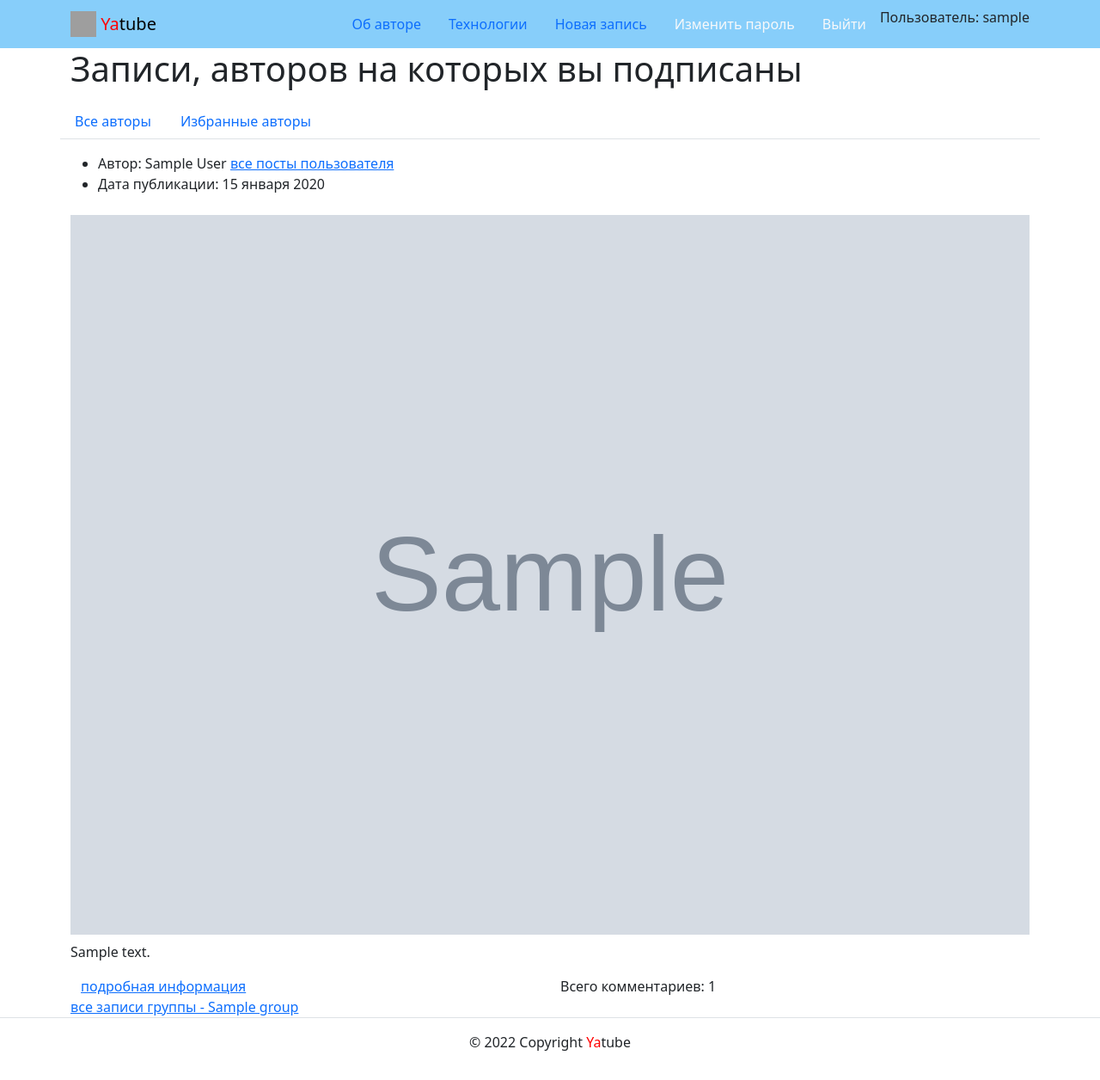
After one commit to vladimir-frozenfish/hw05_final, a Django app: page /follow/ in a window 1280 px wide. The commit adds this page. Shown: the whole page at 86% size. Run offline with Django 3.2, Linux system fonts and the light colour scheme; a user stored in the database is signed in; tables that the repository leaves empty hold one stand-in row (values such as "Sample post"); grey boxes marked "Sample" are stand-in pictures; some libraries are stand-ins or nearby versions; grey boxes are pictures that could not be loaded.

Commit message:
подписка на авторов: - создана модель подписки (миграции, админка) - url и view - follow_index - отображение постов, авторов на которых подписан авторизованный юзер. - шаблоны follow.html

```diff
--- a/yatube/posts/admin.py
+++ b/yatube/posts/admin.py
@@ -1,6 +1,6 @@
 from django.contrib import admin
 
-from .models import Comment, Group, Post
+from .models import Comment, Follow, Group, Post
 
 
 class PostAdmin(admin.ModelAdmin):
@@ -20,7 +20,11 @@ class GroupAdmin(admin.ModelAdmin):
 class CommentAdmin(admin.ModelAdmin):
     list_display = ('text', 'created', 'author', 'post')
 
+class FollowAdmin(admin.ModelAdmin):
+    list_display = ('user', 'get_following')
+
 
 admin.site.register(Post, PostAdmin)
 admin.site.register(Group, GroupAdmin)
 admin.site.register(Comment, CommentAdmin)
+admin.site.register(Follow, FollowAdmin)
--- a/yatube/posts/models.py
+++ b/yatube/posts/models.py
@@ -62,7 +62,7 @@ class Comment(models.Model):
         verbose_name='Автор')
     text = models.TextField(verbose_name='Комментарий')
     created = models.DateTimeField(auto_now_add=True,
-                                    verbose_name='Время комментария')
+                                   verbose_name='Время комментария')
 
     class Meta:
         verbose_name_plural = 'Комментарии'
@@ -71,3 +71,31 @@ class Comment(models.Model):
 
     def __str__(self):
         return self.text[:15]
+
+
+class Follow(models.Model):
+    user = models.ForeignKey(
+        User,
+        unique=True,
+        on_delete=models.CASCADE,
+        related_name='follower',
+        verbose_name='Подписчик'
+    )
+    author = models.ManyToManyField(
+        User,
+        #on_delete=models.CASCADE,
+        symmetrical=False,
+        related_name='following',
+        verbose_name='Автор_на_которого_подписывается'
+    )
+
+    def get_following(self):
+        """получение списка авторов на которых подписан юзер"""
+        return ', '.join([author.username for author in self.author.all()])
+
+    get_following.short_description = 'Подписки на авторов'
+
+    class Meta:
+        verbose_name_plural = 'Подписки'
+        verbose_name = 'Подписка'
+        # ordering = ['']
--- a/yatube/posts/urls.py
+++ b/yatube/posts/urls.py
@@ -13,4 +13,5 @@ urlpatterns = [
     path('create/', views.post_create, name='post_create'),
     path('posts/<int:post_id>/edit/', views.post_edit, name='post_edit'),
     path('posts/<int:post_id>/comment/', views.add_comment, name='add_comment'),
+    path('follow/', views.follow_index, name='follow_index'),
 ]
--- a/yatube/posts/views.py
+++ b/yatube/posts/views.py
@@ -6,7 +6,7 @@ from django.shortcuts import get_object_or_404, render, redirect
 from django.views.decorators.cache import cache_page
 
 from .forms import CommentForm, PostForm
-from .models import Group, Post
+from .models import Follow, Group, Post
 
 
 User = get_user_model()
@@ -19,7 +19,6 @@ def page_paginator(data, request):
 
     return post_list.get_page(page_number)
 
-#@cache_page(60 * 15)
 def index(request):
     template = 'posts/index.html'
     posts = Post.objects.all()
@@ -127,3 +126,42 @@ def post_edit(request, post_id):
                'is_edit': True}
 
     return render(request, template, context)
+
+
+"""функции для работы с подсписками"""
+@login_required
+def follow_index(request):
+    template = 'posts/follow.html'
+
+    user = request.user
+    """получение авторов на которых подписан авторизованный юзер"""
+    followers = Follow.objects.get(user=user).author.all()
+    """получение постов вышеполученных авторов"""
+    posts = Post.objects.filter(author__in=followers)
+
+    page_obj = page_paginator(posts, request)
+
+    context = {'page_obj': page_obj}
+
+    '''
+    print(user)
+    print(followers)
+    print(posts)
+    '''
+
+    return render(request, template, context)
+
+
+
+
+"""
+@login_required
+def profile_follow(request, username):
+    # Подписаться на автора
+    ...
+
+@login_required
+def profile_unfollow(request, username):
+    # Дизлайк, отписка
+    ...
+"""
--- a/tests/test_auth_urls.py
+++ b/yatube/templates/posts/follow.html
@@ -1,17 +1,34 @@
-import pytest
+{% extends "base.html" %}
 
+{% block title %} Записи, авторов на которых вы подписаны {% endblock %}
 
-class TestAuthUrls:
+{% block content %}
 
-    @pytest.mark.django_db(transaction=True)
-    def test_auth_urls(self, client):
-        urls = ['/auth/login/', '/auth/logout/', '/auth/signup/']
-        for url in urls:
-            try:
-                response = client.get(url)
-            except Exception as e:
-                assert False, f'''Страница `{url}` работает неправильно. Ошибка: `{e}`'''
-            assert response.status_code != 404, f'Страница `{url}` не найдена, проверьте этот адрес в *urls.py*'
-            assert response.status_code == 200, (
-                f'Ошибка {response.status_code} при открытиии `{url}`. Проверьте ее view-функцию'
-            )
+{% load cache %}
+{% cache 20 follow_page %}
+
+  <div class="container">
+    <h1> Записи, авторов на которых вы подписаны </h1>
+
+      {% include 'posts/includes/switcher.html' %}
+
+      {% for post in page_obj %}
+
+      {% include "posts/includes/post_list.html" %}
+
+      {% if post.group %}
+          <a href="{% url 'posts:group_list' post.group.slug %}">
+            все записи группы - {{ post.group.title }}
+          </a>
+      {% endif %}
+
+      {% if not forloop.last %}<hr>{% endif %}
+
+      {% endfor %}
+
+      {% include 'posts/includes/paginator.html' %}
+  </div>
+
+{% endcache %}
+
+{% endblock %}
--- /dev/null
+++ b/yatube/templates/posts/includes/switcher.html
@@ -0,0 +1,22 @@
+{% if user.is_authenticated %}
+  <div class="row my-3">
+    <ul class="nav nav-tabs">
+      <li class="nav-item">
+        <a
+          class="nav-link {% if index %}active{% endif %}"
+          href="{% url 'posts:index' %}"
+        >
+          Все авторы
+        </a>
+      </li>
+      <li class="nav-item">
+        <a
+           class="nav-link {% if follow %}active{% endif %}"
+           href="{% url 'posts:follow_index' %}"
+        >
+          Избранные авторы
+        </a>
+      </li>
+    </ul>
+  </div>
+{% endif %}
```
Also changed, not shown: yatube/posts/tests/test_forms.py (+1 -1 lines).
